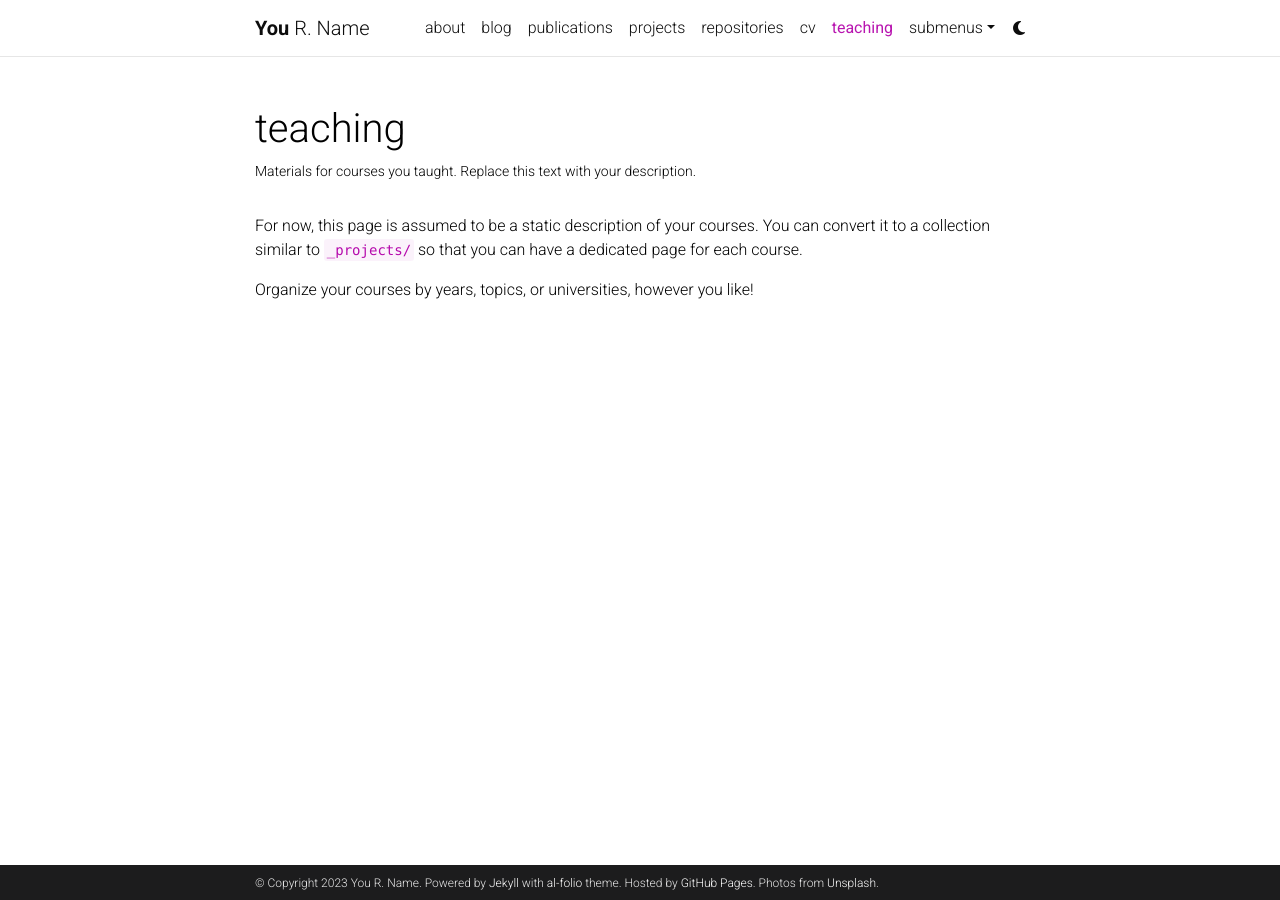
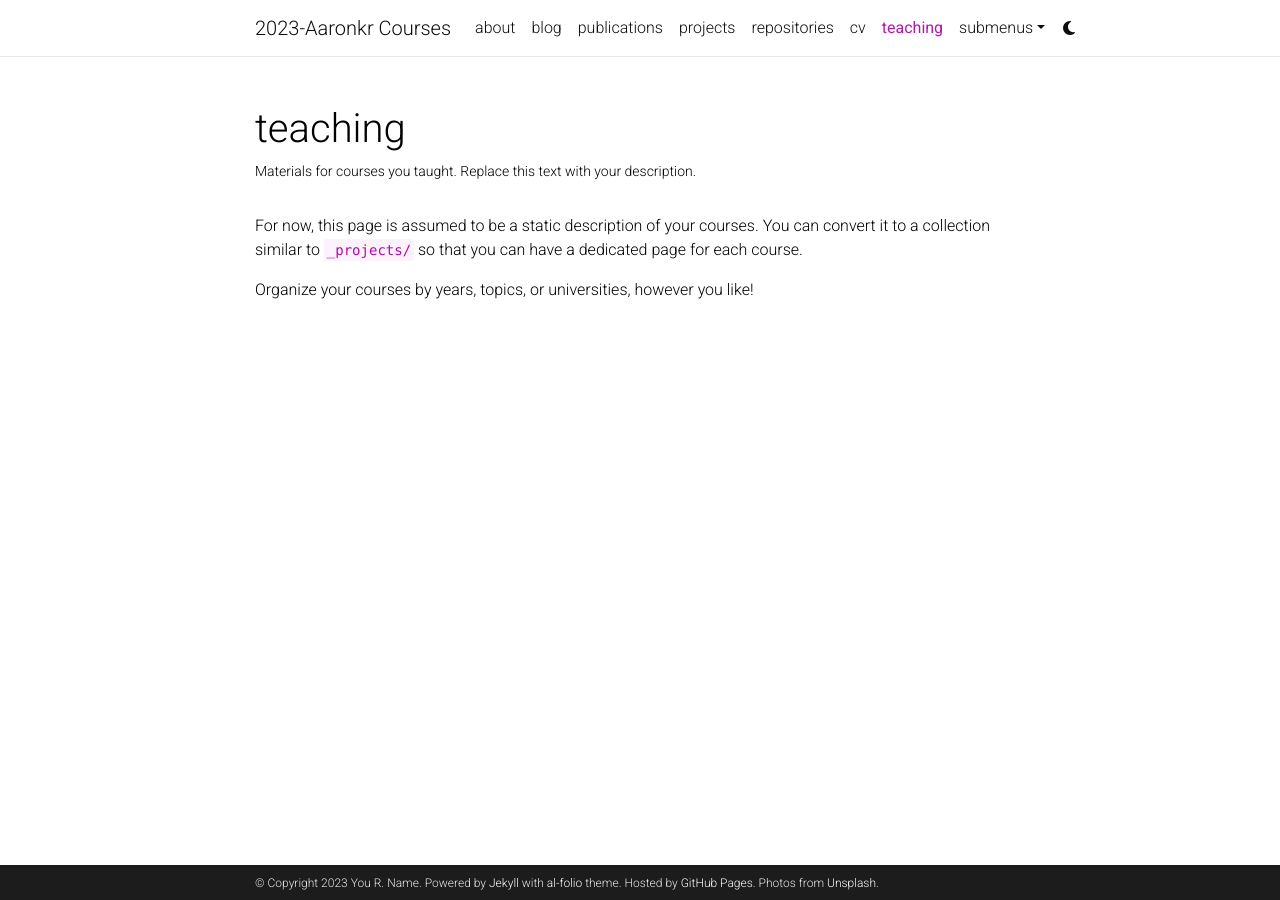
Before and after one commit to 2023-aaronkr/2023-aaronkr.github.io, a Jekyll site: the page built from _pages/teaching.md, in a window 1280 px wide. Built offline with Jekyll 4.4.1, drawn with Linux system fonts in a browser that asks for light colours; comment, search, counter and statistics services are not loaded; a style sheet for code colours, icons or effects is not loaded.

Commit message:
Update config

```diff
--- a/_config.yml
+++ b/_config.yml
@@ -2,7 +2,7 @@
 # Site settings
 # -----------------------------------------------------------------------------
 
-title: blank # the website title (if blank, full name will be used instead)
+title: 2023-Aaronkr Courses # the website title (if blank, full name will be used instead)
 first_name: You
 middle_name: R.
 last_name: Name
```
